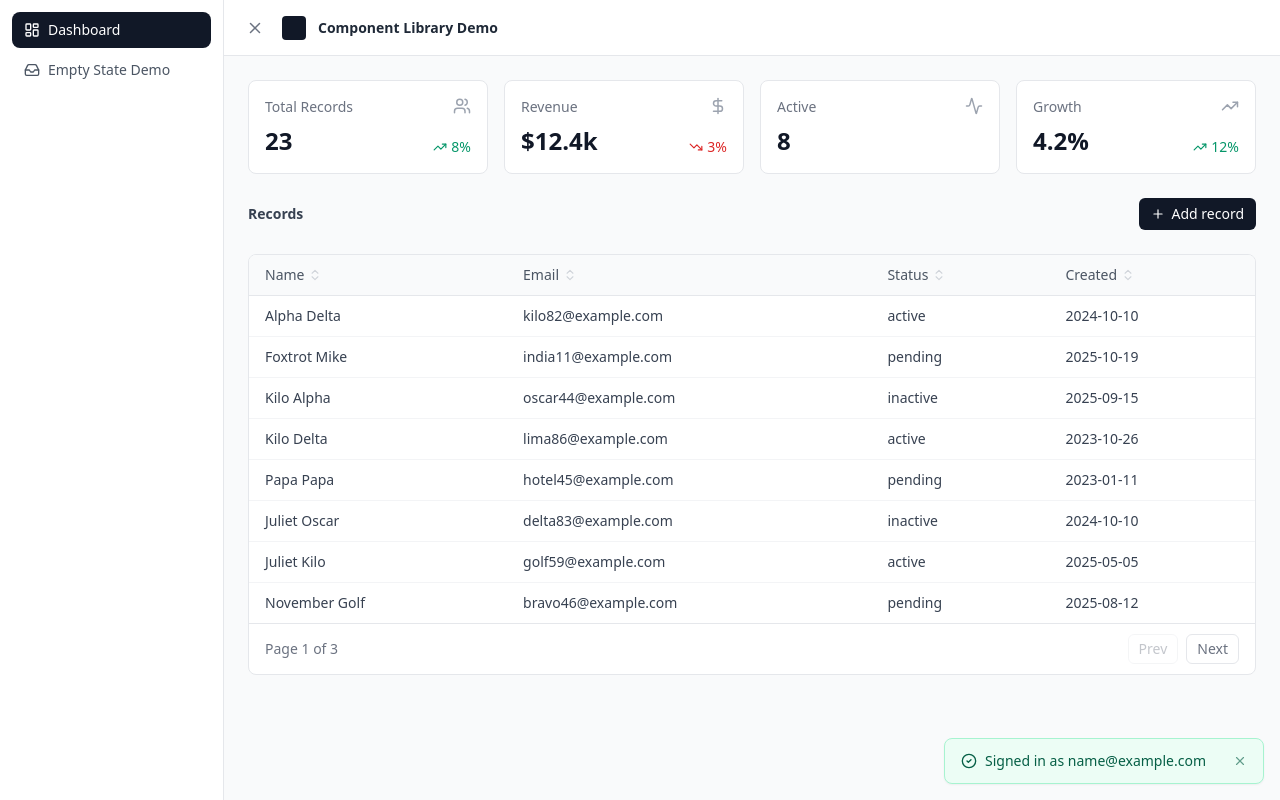
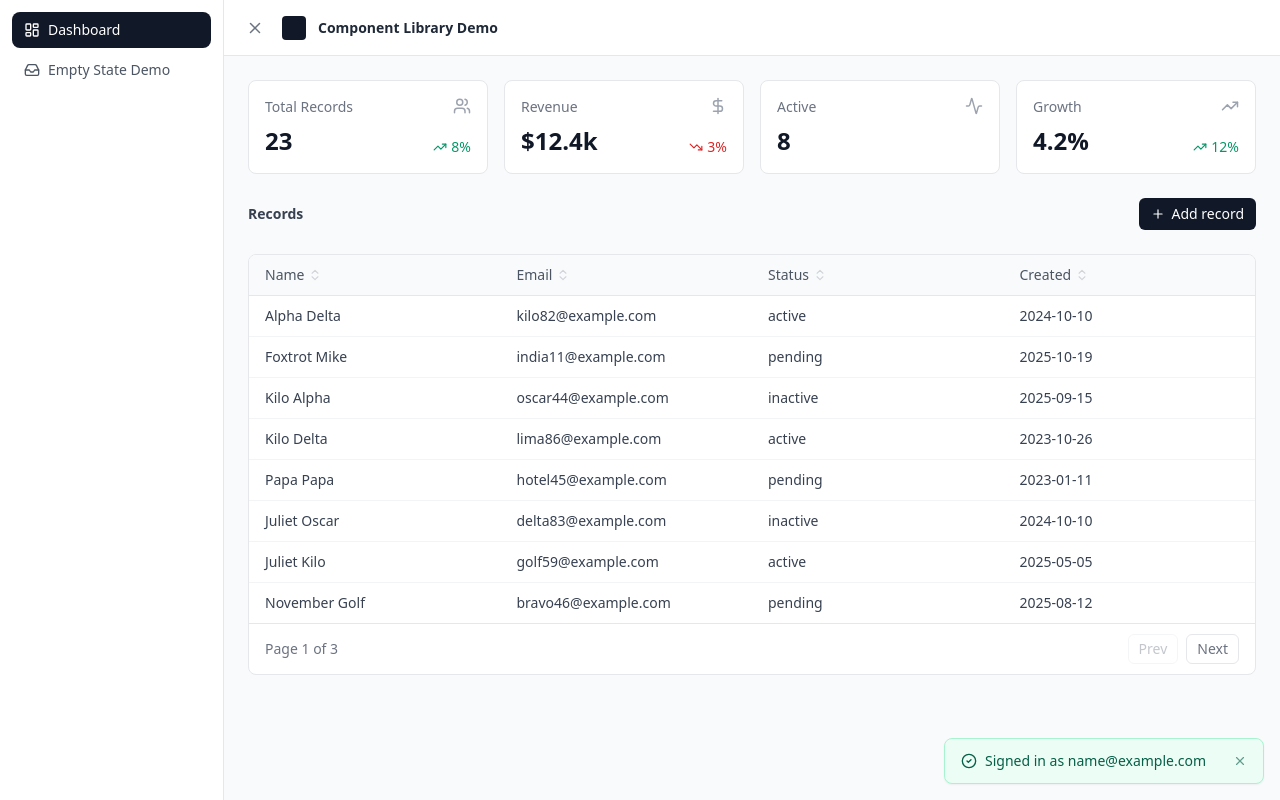
Before and after one commit to rajul0616/prototype-component-library, a React (Vite) app: page / in a window 1280 px wide. Both pictures are taken after typing "name@example.com", "Sample123" into the empty fields and a click on the button "Sign in". Built offline with nearby package versions, Linux system fonts and the light colour scheme.

Commit message:
Fix DataTable header shifting on sort with fixed table layout

```diff
--- a/src/components/data/DataTable.jsx
+++ b/src/components/data/DataTable.jsx
@@ -41,7 +41,7 @@ export default function DataTable({ columns = [], rows = [], onRowClick, pageSiz
   return (
     <div className="overflow-hidden rounded-lg border border-gray-200 bg-white">
       <div className="overflow-x-auto">
-        <table className="w-full text-left text-sm">
+        <table className="w-full table-fixed text-left text-sm">
           <thead className="border-b border-gray-200 bg-gray-50">
             <tr>
               {columns.map((col) => (
@@ -86,7 +86,7 @@ export default function DataTable({ columns = [], rows = [], onRowClick, pageSiz
                     className={onRowClick ? 'cursor-pointer hover:bg-gray-50' : ''}
                   >
                     {columns.map((col) => (
-                      <td key={col.key} className="px-4 py-2.5 text-gray-700">
+                      <td key={col.key} className="truncate px-4 py-2.5 text-gray-700">
                         {row[col.key]}
                       </td>
                     ))}
```
